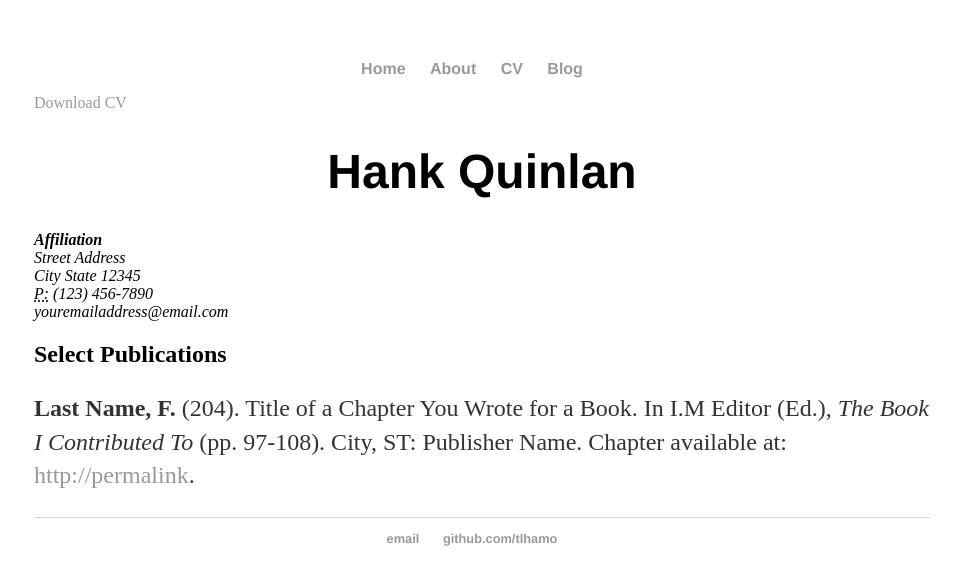
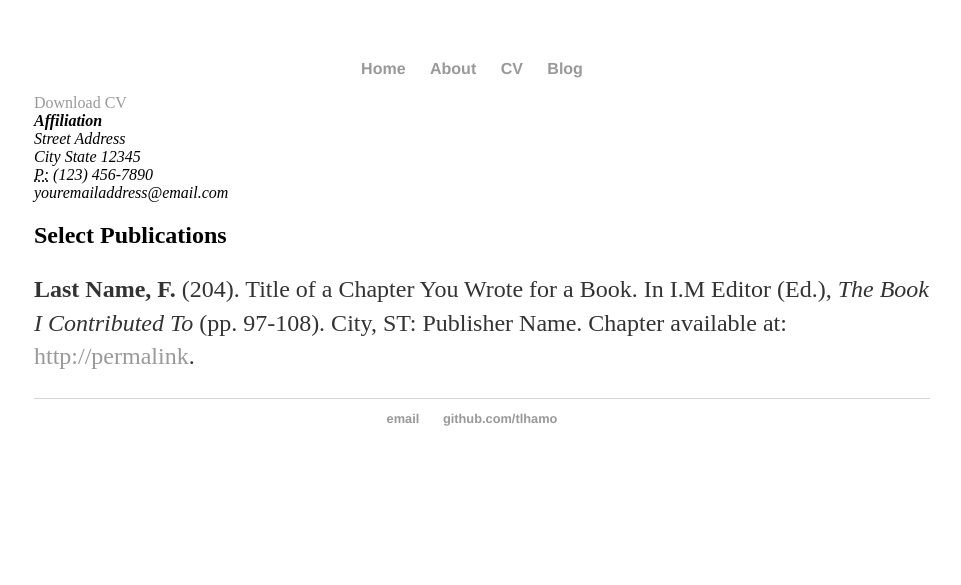
Before and after one commit to tlhamo/2018-Works, a Jekyll site: the page built from cv/index.html, in a window 1280 px wide. Shown: the top 585 px of the page, without its empty margins (158-1119 px from the left). Built offline with Jekyll 4.4.1, drawn with Linux system fonts in a browser that asks for light colours.

Commit message:
Update index.html

```diff
--- a/cv/index.html
+++ b/cv/index.html
@@ -5,7 +5,7 @@ title: CV of Your Name
 
 	<div class="cv">
 		<a href="#" class="download" title="Download CV as PDF">Download CV</a>
-					<h1>Hank Quinlan</h1>
+
 					<address>
 					<strong>Affiliation</strong><br>
 					Street Address<br>
```
